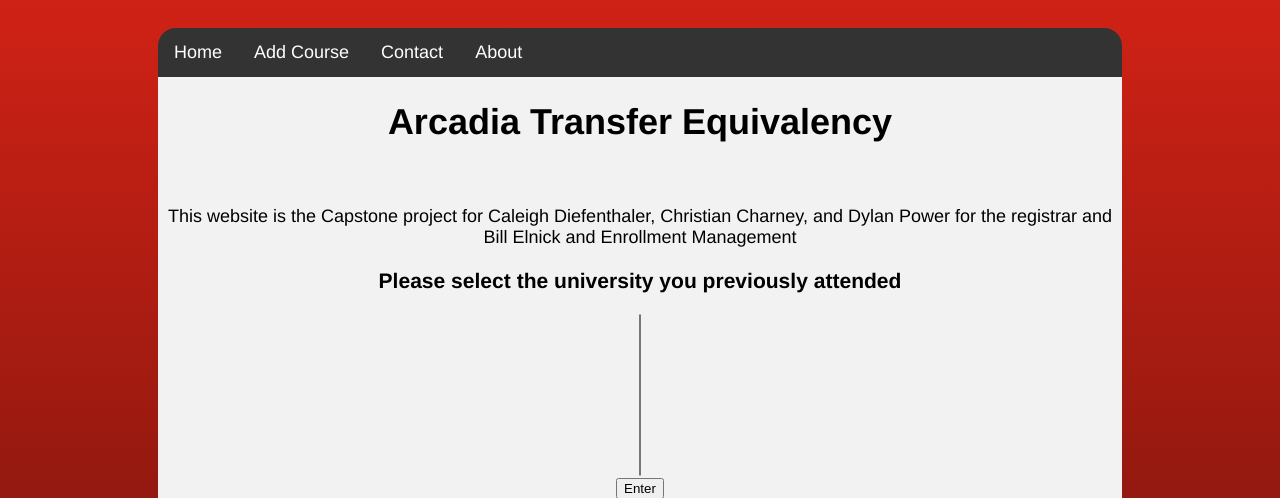
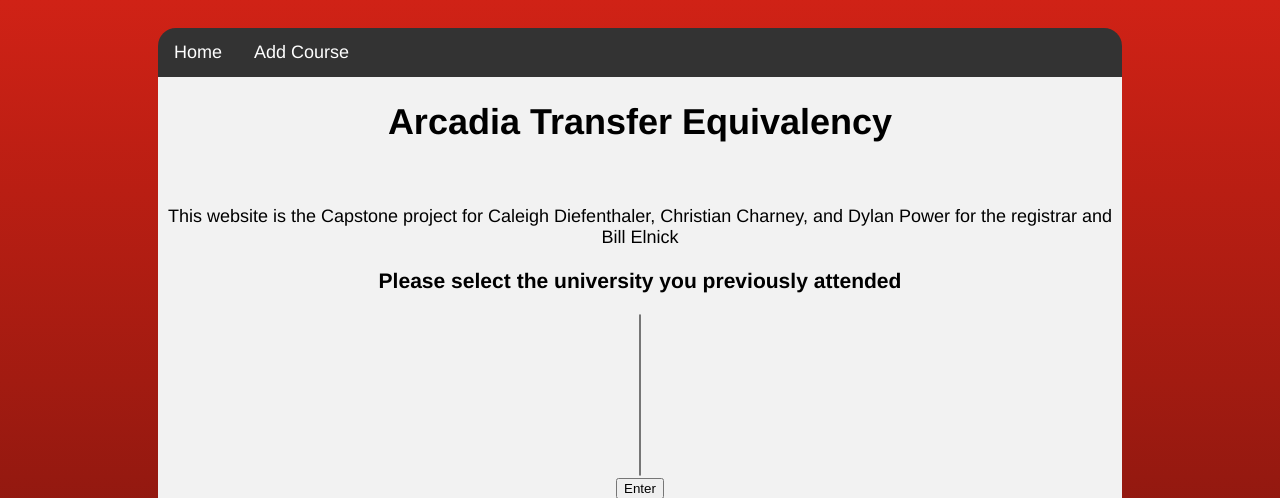
Before and after one commit to caleigh324/Capstone, a PHP site: page / in a window 1280 px wide. Shown: the top 498 px of the page. Run offline with PHP 8.4, Linux system fonts and the light colour scheme; the visitor is signed in with stand-in values (Sample User, id 1); data that the repository does not hold is empty; some libraries are stand-ins or nearby versions.

Commit message:
Add files via upload

```diff
--- a/form.html
+++ b/form.html
@@ -32,10 +32,9 @@
   	<body>
 
   	<ul>
-    <li><a class="active" href="code.html">Home</a></li>
+    <li><a class="active" href="https://registrar-capstone.herokuapp.com/">Home</a></li>
     <li><a href="form.html">Add Course</a></li>
-    <li><a href="#contact">Contact</a></li>
-    <li><a href="#about">About</a></li>
+
   </ul>
 
   		<center>
--- a/index.php
+++ b/index.php
@@ -39,10 +39,8 @@
 <body>
 
 <ul>
-  <li><a class="active" href="code.html">Home</a></li>
+  <li><a class="active" href="https://registrar-capstone.herokuapp.com/">Home</a></li>
   <li><a href="form.html">Add Course</a></li>
-  <li><a href="#contact">Contact</a></li>
-  <li><a href="#about">About</a></li>
 </ul>
 
 
@@ -56,7 +54,7 @@
 <h1>Arcadia Transfer Equivalency</h1>
 <br>
 <p>This website is the Capstone project for Caleigh Diefenthaler,
-  Christian Charney, and Dylan Power for the registrar and Bill Elnick and Enrollment Management</p>
+  Christian Charney, and Dylan Power for the registrar and Bill Elnick</p>
 </div>
 <div class = "school">
 <h3>Please select the university you previously attended</h3>
```
